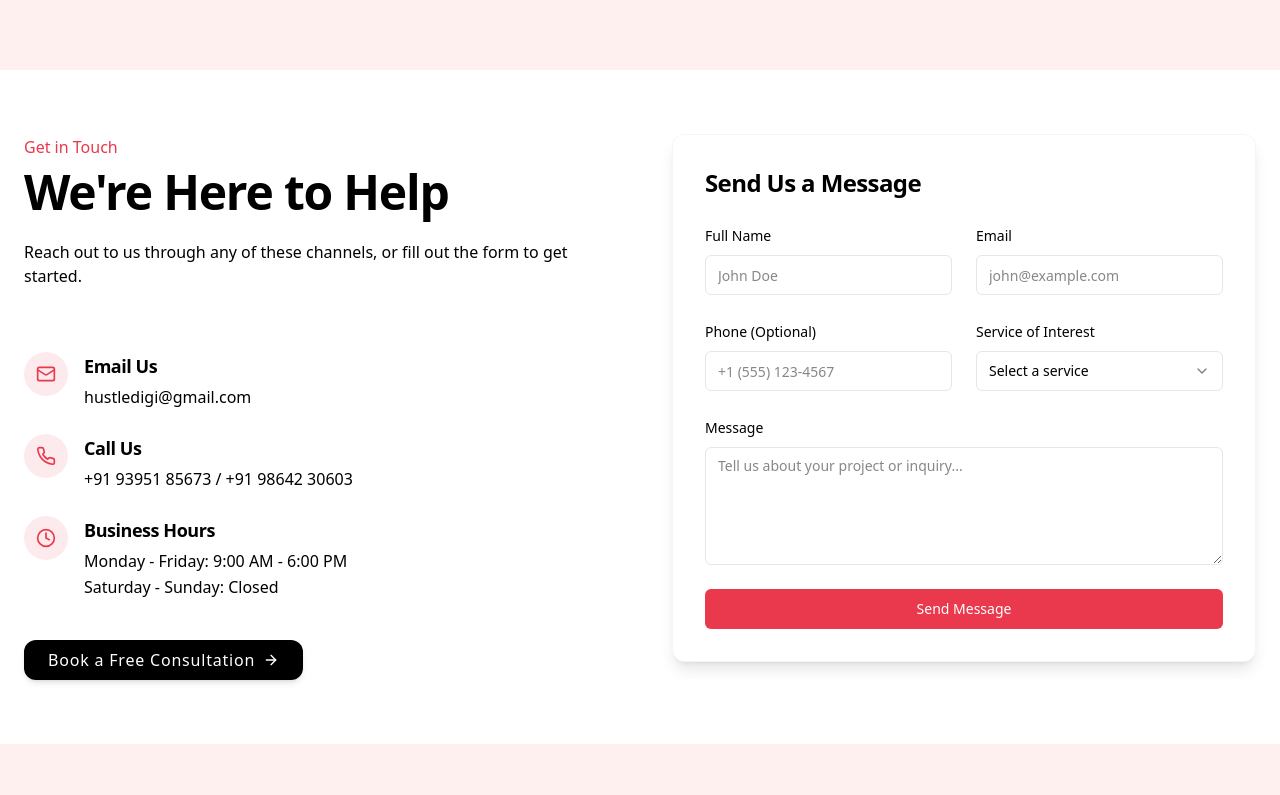
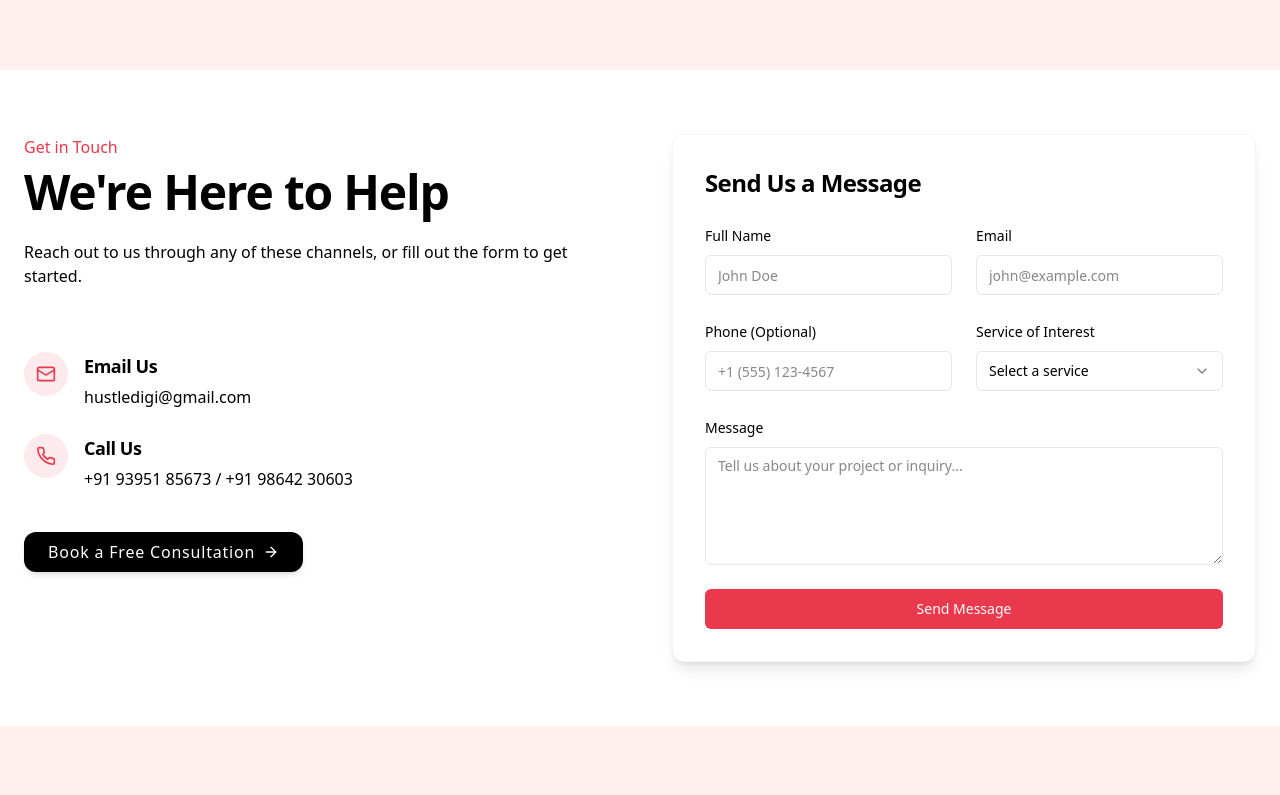
Before and after one commit to hustledigital17/hustledigital-main-website, a React (Vite) app: page /contact in a window 1280 px wide. Shown: the part 368-1163 px from the top of the page. Built offline with nearby package versions, Linux system fonts and the light colour scheme; a web font is replaced by a local one.

Commit message:
Visual edit in Lovable
Edited UI in Lovable

```diff
--- a/src/pages/Contact.tsx
+++ b/src/pages/Contact.tsx
@@ -125,18 +125,7 @@ const Contact = () => {
 
 
 
-                <div className="flex items-start opacity-0 animate-fade-in animate-delay-500">
-                  <div className="mr-4 p-3 rounded-full bg-hustle-accent/10 text-hustle-accent">
-                    <Clock size={20} />
-                  </div>
-                  <div>
-                    <h3 className="text-lg font-semibold mb-1">Business Hours</h3>
-                    <p className="text-black">
-                      Monday - Friday: 9:00 AM - 6:00 PM<br />
-                      Saturday - Sunday: Closed
-                    </p>
-                  </div>
-                </div>
+
               </div>
 
 
```
